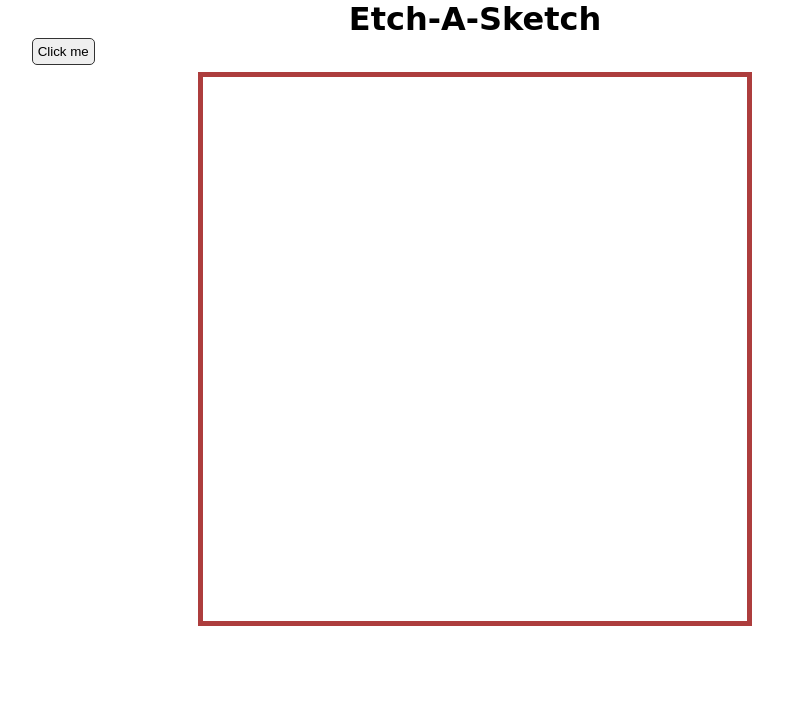
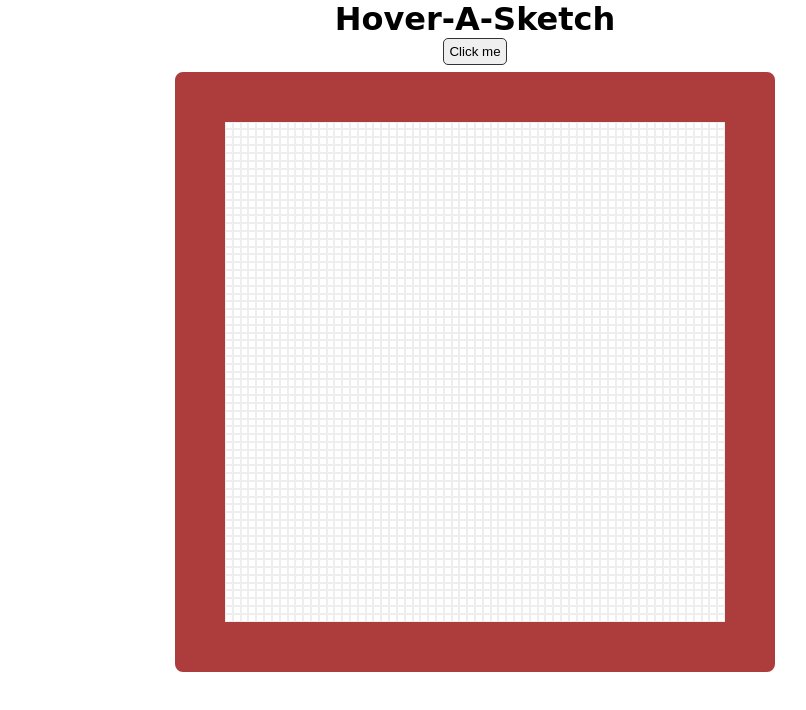
Before and after one commit to jon-torres/Hover-A-Sketch, a plain HTML site: page index.html in a window 1280 px wide. Both pictures are taken after a click on the button "Click me". Shown: the whole page, without its empty margins (165-971 px from the left). Drawn offline with Linux system fonts and the light colour scheme; a web font is replaced by a local one.

Commit message:
Done until step 4

```diff
--- a/index.html
+++ b/index.html
@@ -14,7 +14,7 @@
 
 <body>
 
-    <h1>Etch-A-Sketch</h1>
+    <h1>Hover-A-Sketch</h1>
 
     <button class="btn btn--eraser">Click me</button>
     <div id="container">
--- a/script.js
+++ b/script.js
@@ -7,8 +7,8 @@ let rows = document.getElementsByClassName('gridRow');
 let cells = document.querySelectorAll('.cell');
 let newCell;
 
-// Takes (rows, columns) input and makes a grid
-const drawGrid = function (numOfRows, numOfCols) {
+// Takes (rows, columns) arguments and makes a grid
+const drawGrid = (numOfRows, numOfCols) => {
   // Creates rows
   for (let r = 0; r < numOfRows; r++) {
     let row = document.createElement('div');
@@ -17,14 +17,14 @@ const drawGrid = function (numOfRows, numOfCols) {
   // Creates columns
   for (let i = 0; i < rows.length; i++) {
     for (let c = 0; c < numOfCols; c++) {
-      let newCell = document.createElement('div');
+      newCell = document.createElement('div');
       rows[i].appendChild(newCell).className = 'cell';
     }
   }
 };
 
 //  If the selected target is not the container box (div), paint it.
-const paint = function (e) {
+const paint = e => {
   if (e.target !== container) {
     // console.log(event.target);
     e.target.style.backgroundColor = 'magenta';
@@ -32,13 +32,13 @@ const paint = function (e) {
 };
 
 const clearGrid = () => {
-  let clearTarget = document.querySelectorAll('.cell');
-  for (let i = 0; i < clearTarget.length; i++) {
-    clearTarget[i].style.backgroundColor = '';
+  let eraseGrid = document.querySelectorAll('.cell');
+  for (let i = 0; i < eraseGrid.length; i++) {
+    eraseGrid[i].style.backgroundColor = '';
   }
 };
 
-drawGrid(16, 16);
+drawGrid(64, 64);
 
 container.addEventListener('mouseover', paint);
 btnEraser.addEventListener('click', clearGrid);
--- a/style.css
+++ b/style.css
@@ -2,7 +2,8 @@
   --flex-dir: column;
   --flex-dis: flex;
   --font-f: Praise;
-  --align: center;
+  --align-c: center;
+  --size-toOne: 1em;
 }
 
 * {
@@ -14,43 +15,41 @@ body {
   display: var(--flex-dis);
   flex-direction: var(--flex-dir);
   font-family: var(--font-f), cursive;
-  align-items: flex-start;
-  max-width: 1100px;
   margin: 0 auto;
 }
 
 h1 {
   font-size: 2em;
-  align-self: var(--align);
-  align-items: var(--align);
+  align-self: var(--align-c);
 }
 
 #container {
-  width: auto;
-  height: auto;
-  border: 5px solid rgb(173, 61, 61);
+  width: 500px;
+  height: 500px;
+  border: 50px solid rgb(173, 61, 61);
+  border-radius: 8px;
 
   display: var(--flex-dis);
   flex-direction: var(--flex-dir);
-  align-self: var(--align);
+  align-self: var(--align-c);
+  flex-wrap: wrap;
 }
 
 .gridRow {
   display: var(--flex-dis);
+  flex: 1;
 }
 
 .cell {
-  width: 1em;
-  height: 1em;
-  padding: 0.5em;
-  border: 1px solid white;
+  border: 1px solid #eee;
   display: inline-block;
+  flex: 1;
 }
 
 .btn {
+  align-self: var(--align-c);
   padding: 5px;
   border: 1px solid #333;
   border-radius: 5px;
   margin-bottom: 0.5em;
-  margin-left: 8em;
 }
```
